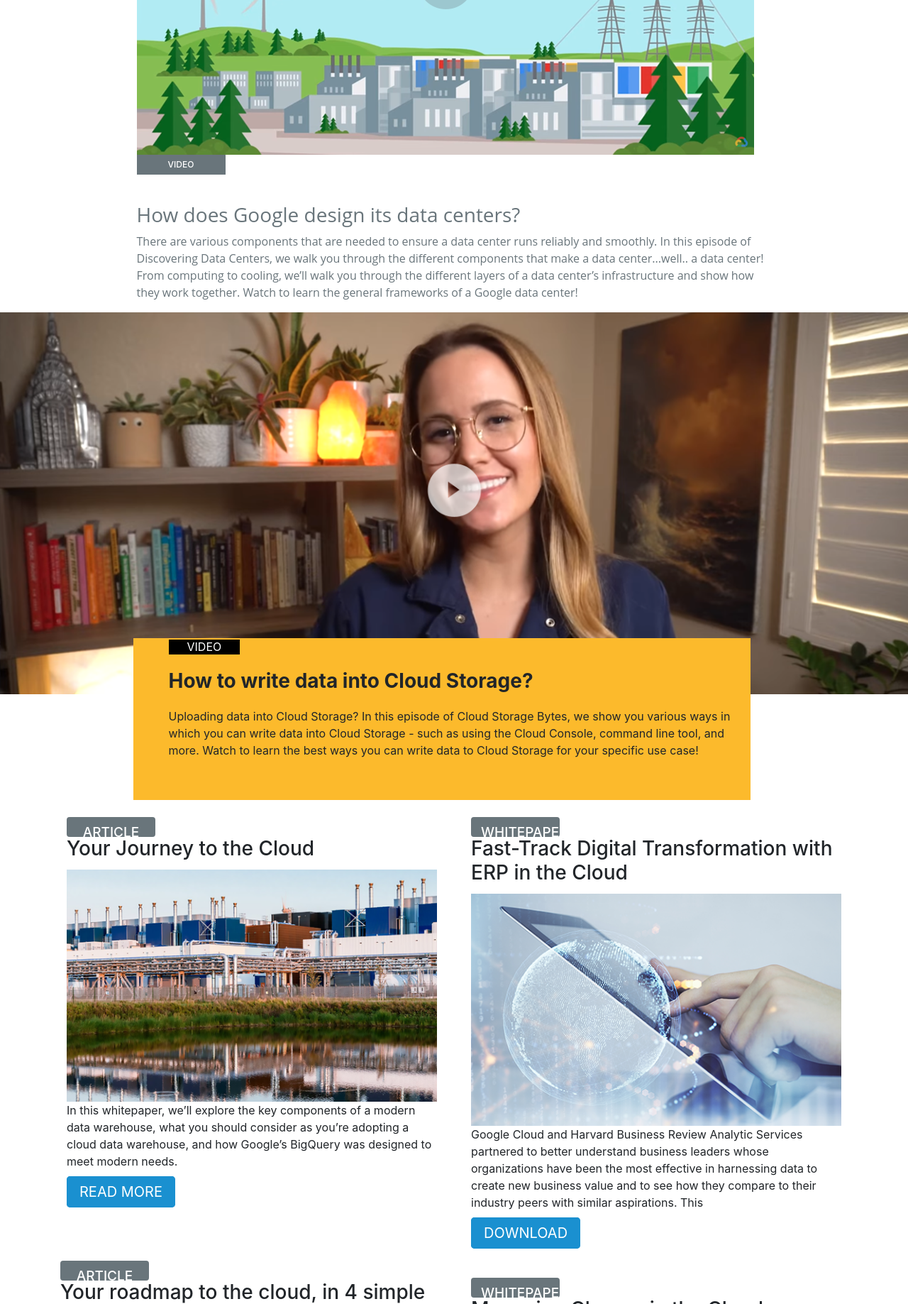
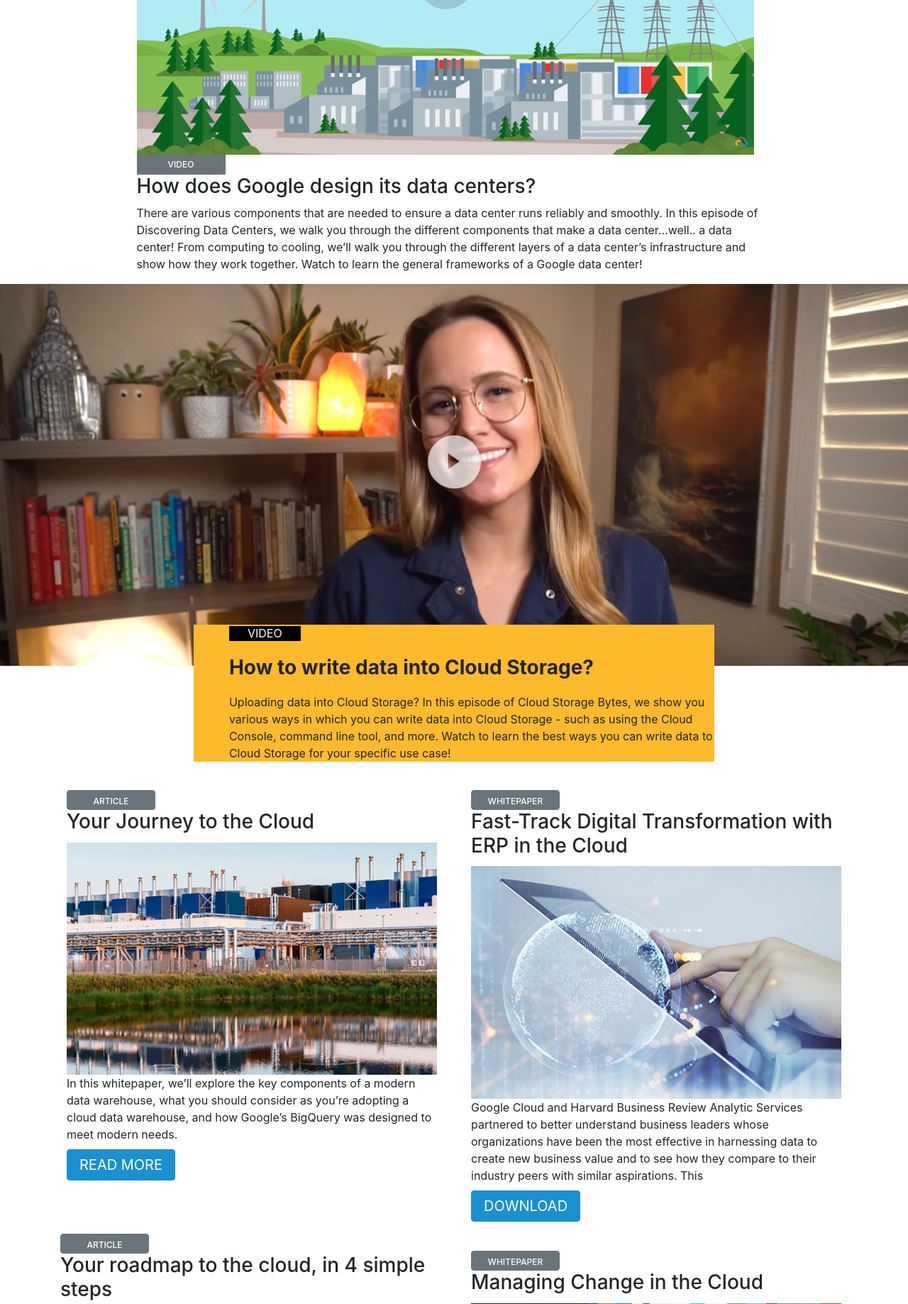
Before and after one commit to KomalSrivastav/Cloud-master2, a PHP site: page / in a window 1280 px wide. Shown: the part 1115-2952 px from the top of the page at 71% size. Run offline with PHP 8.4, Linux system fonts and the light colour scheme.

Commit message:
change this  file

```diff
--- a/css/style.css
+++ b/css/style.css
@@ -81,11 +81,7 @@
     width: 167px;
 }
 #border4{
-    background-color: #69757b;
     color: #fff;
-    width: 125px;
-    height: 28px;
-    border: 1px solid #69757b;
     font-weight:500;
     font-size:12px;
 }
@@ -107,9 +103,9 @@
 }
 .box{
 	background:#fcba2c;
-	width:870px;
-	height:228px;
-	margin-top:-79px;
+	width:100%;
+	height:auto;
+	margin-top:-8%;
 }
 .btn {
     background: #69757b!important;
@@ -127,9 +123,9 @@
 }
 .box2{
 	background:#2ab357!important;
-	width:870px;
-	height:228px;
-	margin-top:-79px;
+	width:100%;
+	height:auto;
+	margin-top:-6%;
 	color:#fff;
 }
 .box2 h3{
@@ -152,9 +148,9 @@
 }
 .box3{
 	background:#fcba2c;
-	width:870px;
-	height:347px;
-	margin-top:-79px;
+	width:100%;
+	height:auto;
+	margin-top:-9%;
 }
 .box3 h3{
 	margin-top:20px;
@@ -193,19 +189,22 @@
 	display:flex;
 	flex-wrap:wrap;
 }
+#Whitepaper3{
+	margin-top:5%;
+}
 footer{
-	background-color:#6a757b!important;
-	margin-top:150px;
-	width:1345px;
+	background-color:#6a757b;
+	margin-top:8%;
+	width:100%;
 	height:auto;
 	font-style:14px;
 }
 .btn{
-	background:#69757b!important;
-	color:#fff!important;
-	border:2px solid #69757b!important;
+	background:#69757b;
+	color:#fff;
+	border:2px solid #69757b;
 	font-weight:500;
-	font-size:19px!important;
+	font-size:19px;
 
 }
 .footer a, i.fa fa-facebook-f{
--- a/index.html
+++ b/index.html
@@ -23,7 +23,7 @@
 <!----start navbar---->
 <div class="container-fluid">
  <div class="row">
-<nav class="navbar navbar-expand-lg navbar-light menubar mx-auto">
+<nav class="navbar navbar-expand-lg navbar-light menubar">
   <div class="container-fluid">
     <button class="navbar-toggler" type="button" data-bs-toggle="collapse" data-bs-target="#navbarNavDropdown" aria-controls="navbarNavDropdown" aria-expanded="false" aria-label="Toggle navigation">
       <span class="navbar-toggler-icon"></span>
@@ -77,7 +77,7 @@
   </div>
 <!---end slider----->
 <!---start video--->
-  <div class="container video">
+  <div class="container" class="video">
     <div class="row mx-auto">
       <div class="col-md-10 mx-auto">
       <img src="images/video.png" class="img-fluid mt-5">
@@ -155,7 +155,7 @@
  </div>
 <!---end Article---->
 <!---start Analyst Report---->
-<div class="container video">
+<div class="container" class="video">
     <div class="row mx-auto">
       <div class="col-md-10 mx-auto">
       <img src="images/AnalystReport.png" class="img-fluid mt-5">
@@ -219,7 +219,7 @@
  </div>
 <!---end Article3---->
 <!---start Whitepaper---->
-<div class="container video">
+<div class="container" class="video">
     <div class="row mx-auto">
       <div class="col-md-10 mx-auto">
       <img src="images/Whitepaper.png" class="img-fluid mt-5">
@@ -284,7 +284,7 @@
     </div>
 <!--end Article4--->
 <!---start Whitepaper5---->
-<div class="container">
+<div class="container" id="Whitepaper3">
   <div class="row">
    <div class="col-md-6">
        <a href="#" class="btn">WHITEPAPER</a>
@@ -309,7 +309,7 @@
  </div>
  <!----end whitepaper5--->
 <!---start Whitepaper2---->
-<div class="container video">
+<div class="container" class="video">
     <div class="row mx-auto">
       <div class="col-md-10 mx-auto">
       <img src="images/Whitepaper4.png" class="img-fluid mt-5">
@@ -323,7 +323,7 @@
   </div>
 <!---end Whitepaper2---->
 <!---start Whitepaper3---->
-<div class="container">
+<div class="container" id="Whitepaper3">
   <div class="row">
    <div class="col-md-6">
        <a href="#" class="btn">WHITEPAPER</a>
@@ -348,7 +348,7 @@
  </div>
  <!----end whitepaper3--->
 <!---start Whitepaper4---->
-<div class="container video">
+<div class="container" class="video">
     <div class="row mx-auto">
       <div class="col-md-10 mx-auto">
       <img src="images/Whitepaper2.png" class="img-fluid mt-5">
@@ -364,7 +364,7 @@
   </div>
 <!---end Whitepaper4---->
 <!--start footer--->
-<footer class="footer container-fluid">
+<footer class="footer">
   <div class="container">
     <div class="row">
         <div class="col-md-3 text-center">
```
Lines whose indentation alone changed are shown as unchanged.
